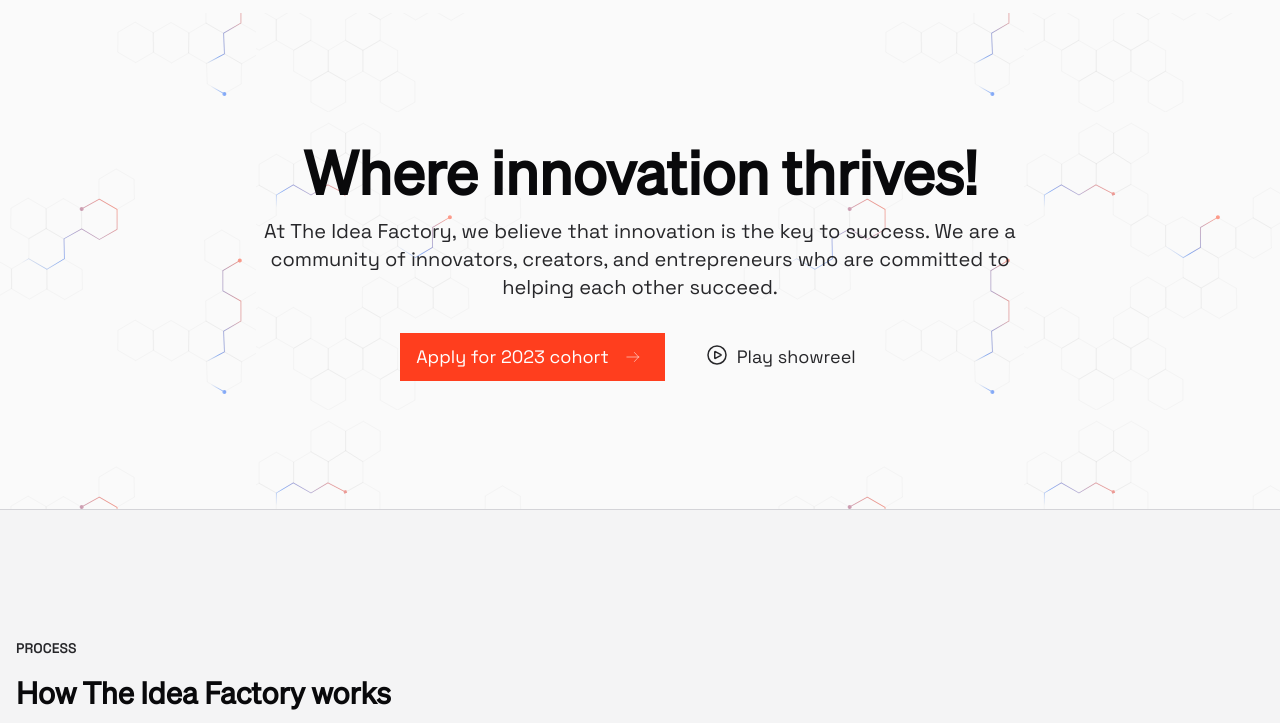
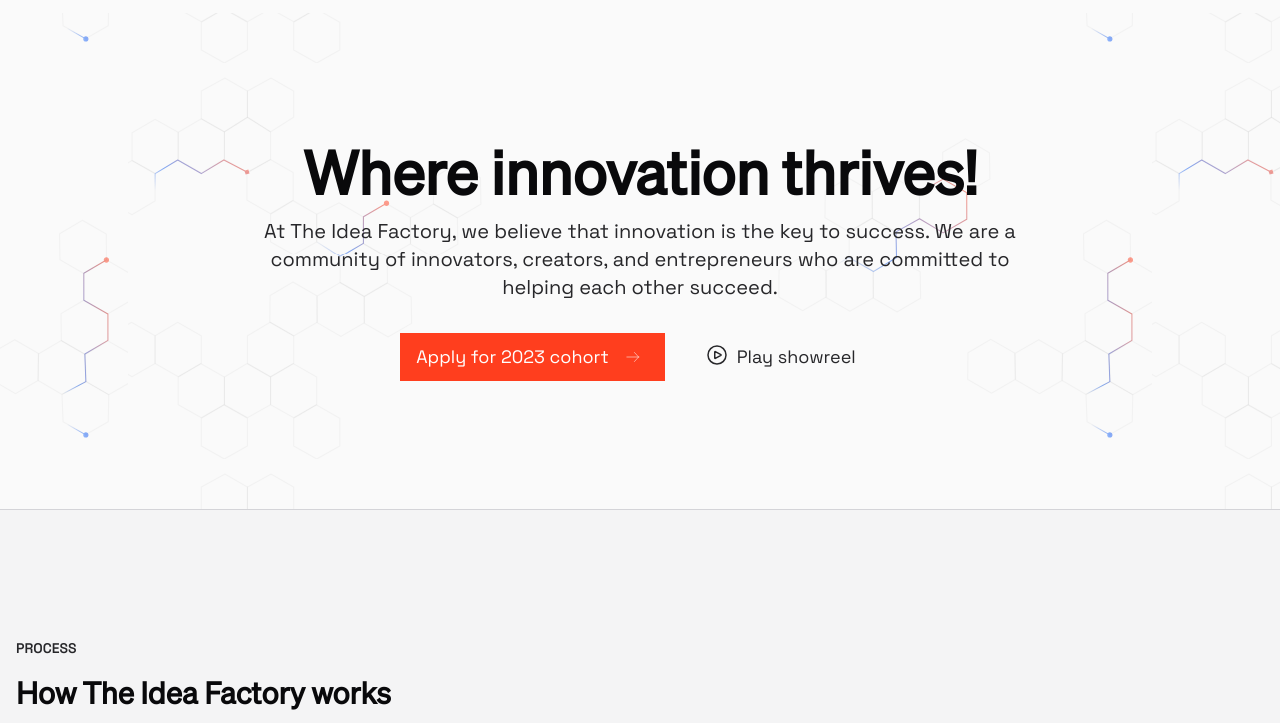
Before and after one commit to tate2301/theideafactory, an Astro site: page / in a window 1280 px wide. Shown: the part 67-790 px from the top of the page. Built offline with nearby package versions, Linux system fonts and the light colour scheme; Astro itself is replaced by a stand-in of ours; a web font is replaced by a local one.

Commit message:
chang bg size

```diff
--- a/src/pages/index.astro
+++ b/src/pages/index.astro
@@ -5,10 +5,7 @@ import Card from "../components/Card.astro";
 
 <Layout title="The Idea Factory">
 	<div class="pb-32 overflow-visible bg-contain">
-		<div
-			style="background-image: url('/comb-banner.svg'); background-size: 60%; background-position: center;"
-			class="border-b border-zinc-300"
-		>
+		<div id="comb-bg" class="border-b border-zinc-300">
 			<div
 				class="w-full container relative grid grid-cols-1 mx-auto max-w-screen-md text-center items-center gap-32 py-32 overflow-visible"
 			>
@@ -362,5 +359,17 @@ import Card from "../components/Card.astro";
 			background-image: url("https://images.pexels.com/photos/908714/pexels-photo-908714.jpeg?auto=compress&cs=tinysrgb&w=1600&lazy=load;");
 			background-size: cover;
 		}
+
+		#comb-bg {
+			background-image: url("/comb-banner.svg");
+			background-size: 60%;
+			background-position: center;
+		}
+
+		@media (min-width: 768px) {
+			#comb-bg {
+				background-size: 80%;
+			}
+		}
 	</style>
 </Layout>
```
